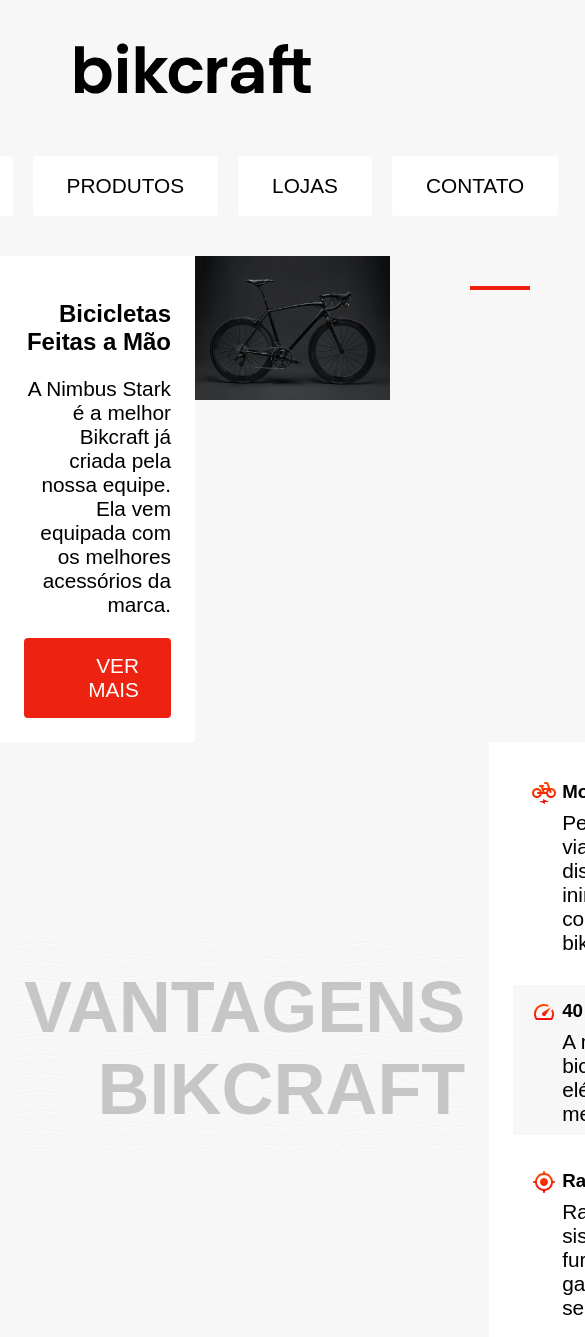
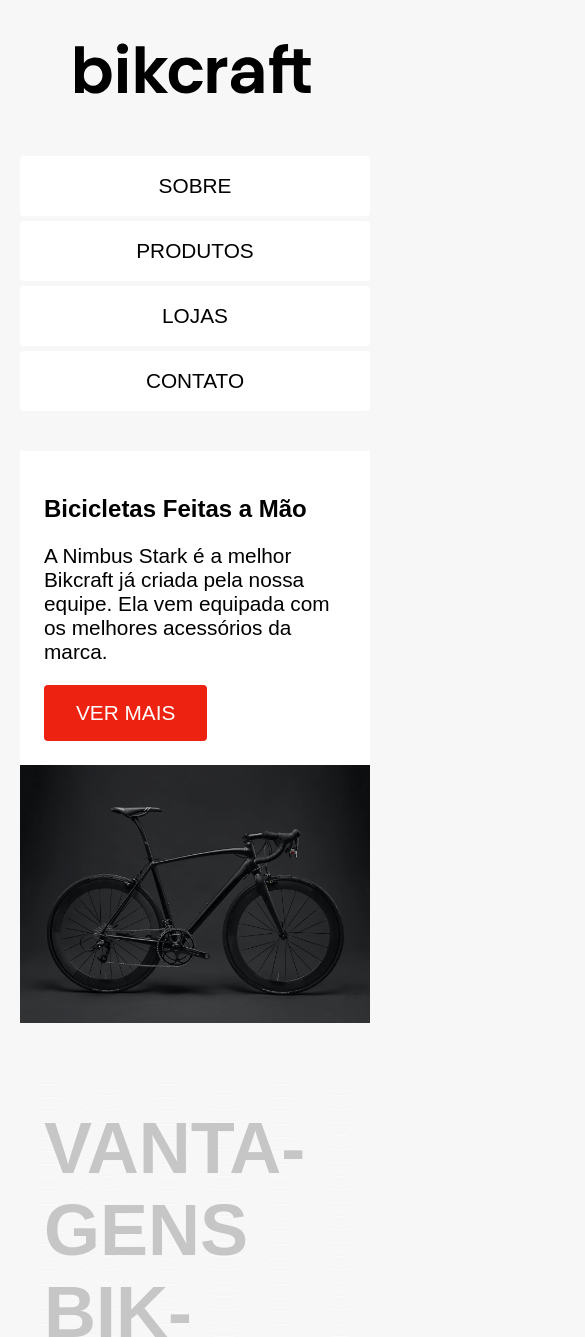
Before and after one commit to JeanCaarlos-dev/Desafio-bikcraft, a plain HTML site: page index.html in a window 390 px wide. Shown: the top 1337 px of the page, 585 px wide, since content can reach past the window. Drawn offline with Linux system fonts and the light colour scheme.

Commit message:
update html & css

```diff
--- a/index.html
+++ b/index.html
@@ -33,7 +33,7 @@
     </article>
 
     <article class="container-principal" aria-labelledby="label-vantagens">
-      <h2 class="titulo-vantagens" id="label-vantagens">VANTAGENS BIKCRAFT</h2>
+      <h2 class="titulo-vantagens" id="label-vantagens">VANTA&shy;GENS BIK&shy;CRAFT</h2>
       <ul class="vantagens">
         <li class="vantagem-itens">
           <img src="./img/eletrica.svg" alt="">
@@ -56,8 +56,8 @@
     </article>
   </main>
 
-  <footer class="rodape">
-    <p>Bikcraft Alguns Direitos Reservados.</p>
+  <footer>
+    <p class="rodape">Bikcraft Alguns Direitos Reservados.</p>
   </footer>
 </body>
 
--- a/style.css
+++ b/style.css
@@ -26,6 +26,7 @@ body {
   list-style: none;
   justify-content: center;
   gap: 20px;
+  padding: 0;
 }
 
 a {
@@ -56,6 +57,7 @@ p {
   display: grid;
   grid-template-columns: repeat(2, 1fr);
   margin: auto;
+  position: relative;
 }
 
 .conteudo-bikcraft {
@@ -64,7 +66,6 @@ p {
   justify-items: right;
   text-align: right;
   padding: 1.5rem;
-  position: relative;
 }
 
 .conteudo-bikcraft > h1::after {
@@ -74,8 +75,8 @@ p {
   height: 4px;
   background-color: var(--vermelho);
   position: absolute;
-  top: 30px;
-  left: 470px;
+  top: 1.8rem;
+  left: 47.2%;
 }
 
 .conteudo-bikcraft a {
@@ -88,6 +89,9 @@ p {
 
 .foto-bikcraft {
   max-width: 100%;
+  display: block;
+  height: 100%;
+  object-fit: cover;
 }
 
 /* SEGUNDA PARTE */
@@ -106,17 +110,19 @@ p {
   padding: 1.5rem;
   background-color: white;
   margin: 0;
+  list-style: none;
 }
 
 .vantagem-itens {
   display: grid;
   grid-template-columns: repeat(2, auto);
+  place-content: start;
   gap: 1px;
   padding: 0.62rem;
   border-left: 4px solid #ee221100;
 }
 
-.vantagem-itens:nth-child(even) {
+.vantagem-itens:nth-child(odd) {
   background-color: var(--cinza-fundo);
 }
 
@@ -153,3 +159,37 @@ footer p {
   margin: 0;
   padding: 0.62rem 0px;
 }
+
+@media (max-width: 992px) {
+  body:not(.rodape) {
+    margin: 0 1.25rem;
+  }
+}
+
+@media (max-width: 705px) {
+  .container-principal {
+    grid-template-columns: 1fr;
+  }
+
+  .menu {
+    display: block;
+  }
+  .menu > li:not(:last-child) {
+    margin-bottom: 5px;
+  }
+
+  .conteudo-bikcraft > h1::after {
+    /* DETALHE */
+    content: "";
+    display: none;
+  }
+
+  .titulo-vantagens {
+    text-align: left;
+  }
+
+  .conteudo-bikcraft {
+    justify-items: left;
+    text-align: left;
+  }
+}
```
